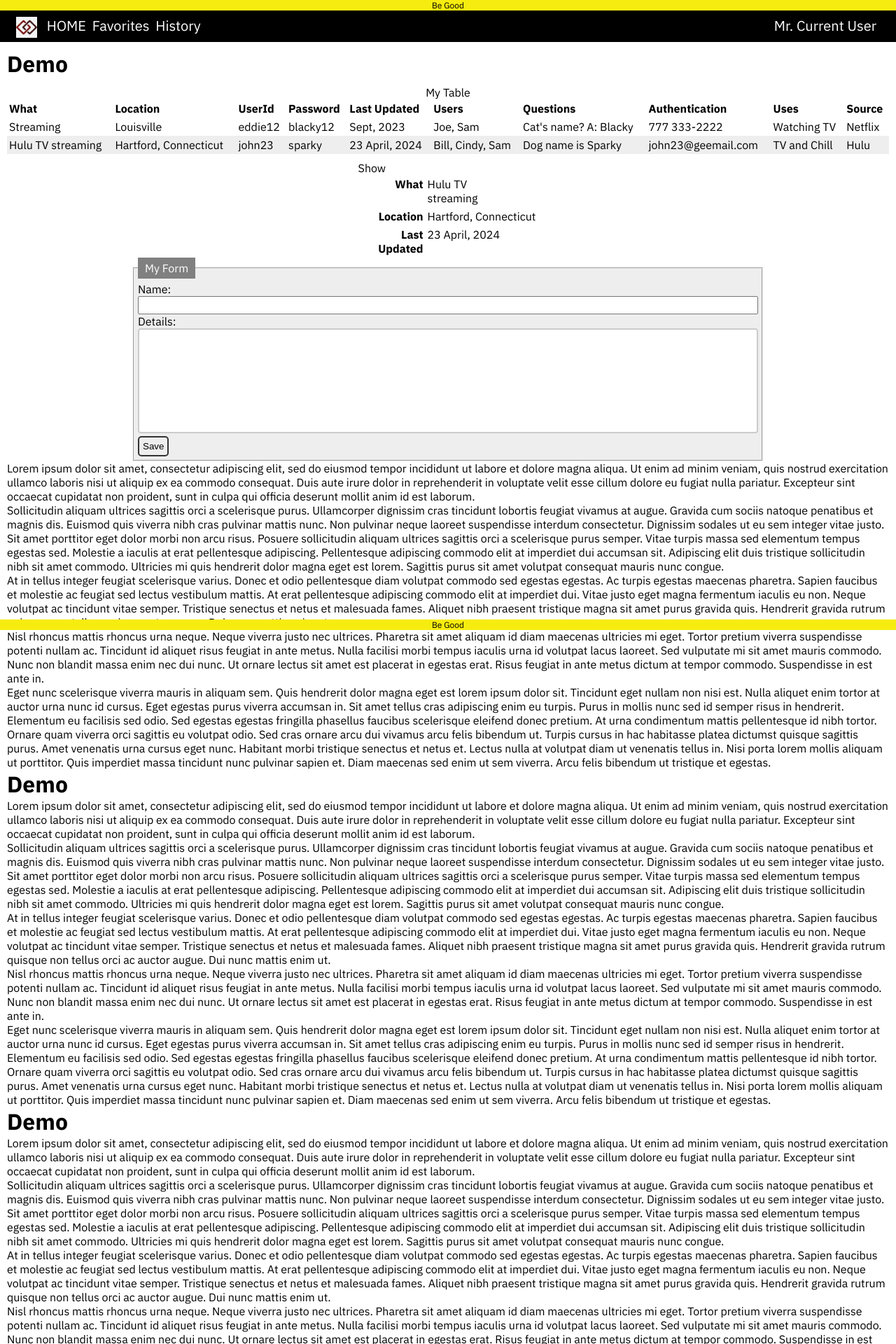
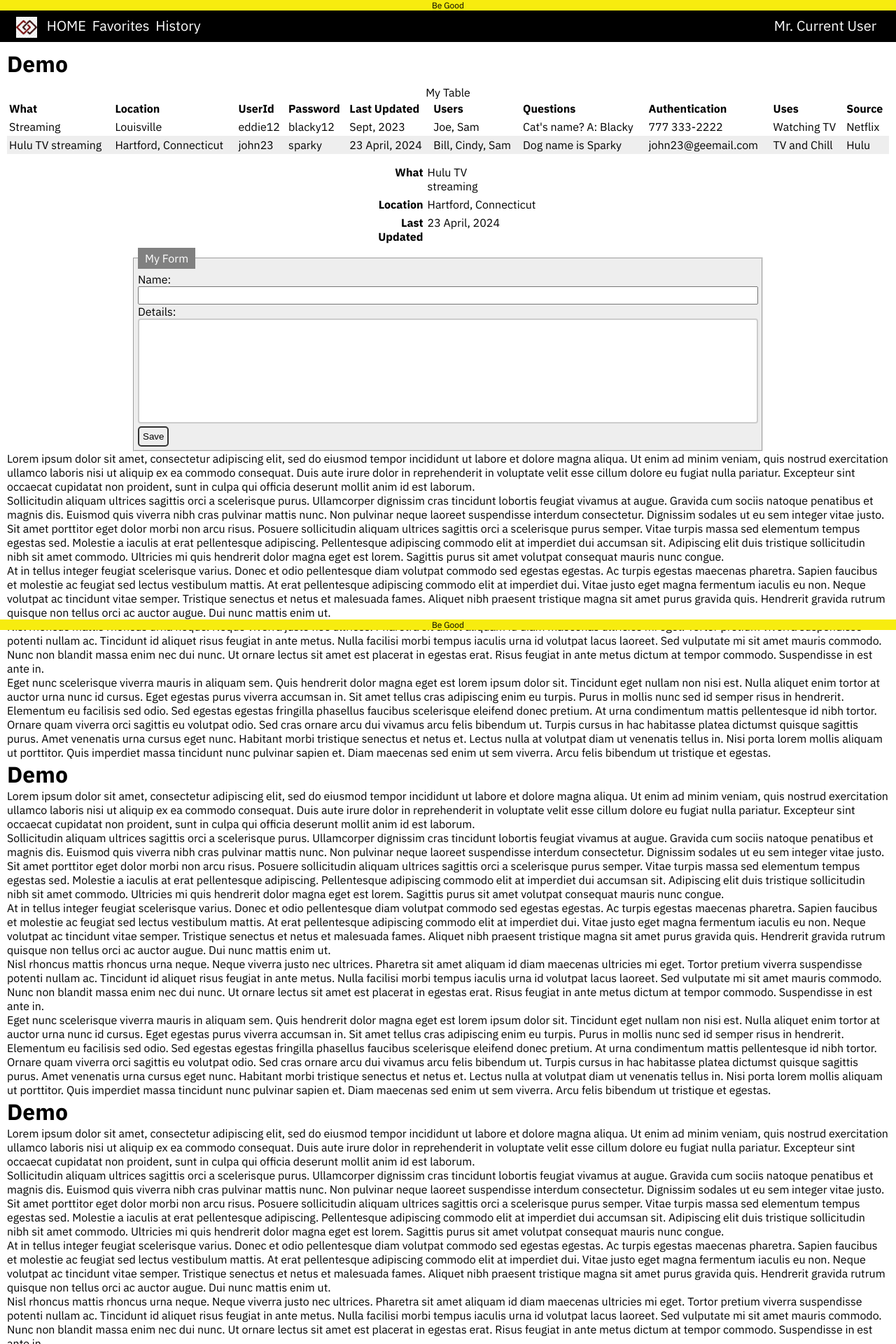
Before and after one commit to gothamgo/demo, a Jekyll site: the page built from index.html, in a window 1280 px wide. Shown: the top 1920 px of the page at 70% size. Built offline with Jekyll 4.4.1, drawn with Linux system fonts in a browser that asks for light colours.

Commit message:
Update show.html

```diff
--- a/_includes/show.html
+++ b/_includes/show.html
@@ -1,5 +1,6 @@
 <style>
   div.show-wrapper {
+    padding: 3px;
     display: grid;
     place-content: center;
   }
@@ -22,8 +23,7 @@
   }
 </style>
 
-<div class="show-wrapper"
-  <h1>Show</h1>
+<div class="show-wrapper">
   <dl>
     <dt>What</dt>
     <dd>Hulu TV</br>streaming</dd>
```
